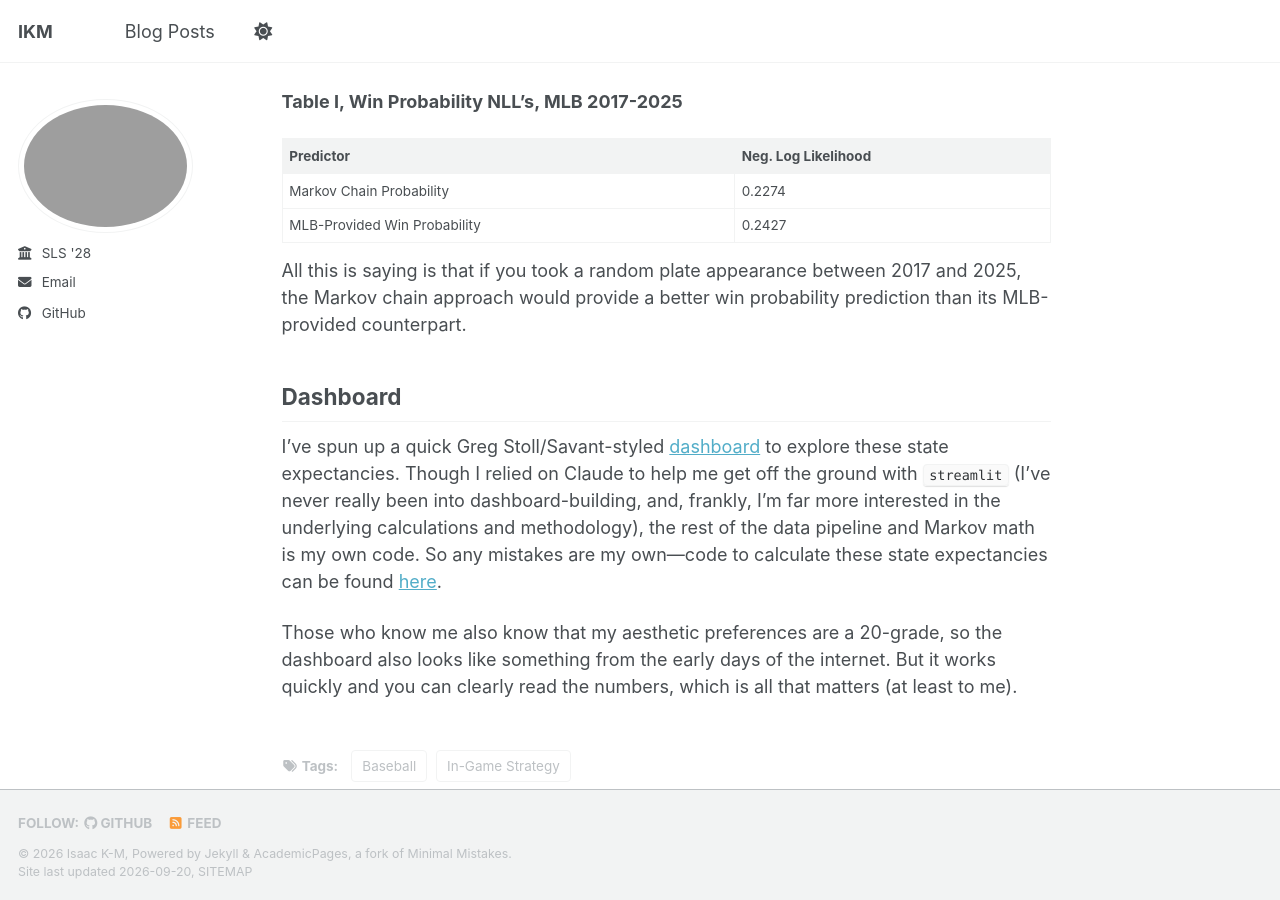
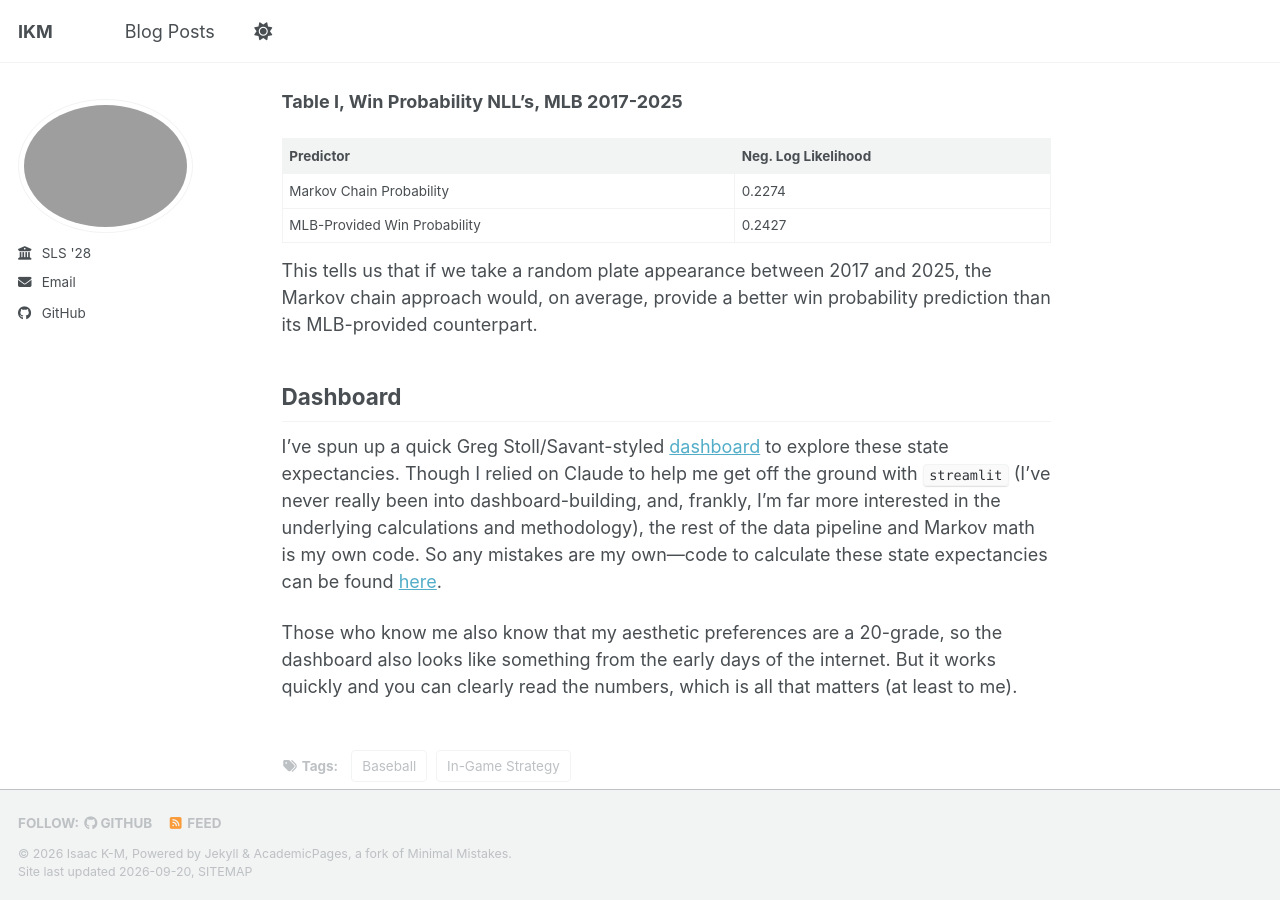
Before and after one commit to isaackleislemurphy/isaackleislemurphy.github.io, a Jekyll site: the page built from _posts/2026-09-19-blog-post-1.md, in a window 1280 px wide and 900 px high, scrolled down 6297 px. Built offline with Jekyll 4.4.1, drawn with Linux system fonts in a browser that asks for light colours; a style sheet for code colours, icons or effects is not loaded.

Commit message:
language

```diff
--- a/_posts/2026-09-19-blog-post-1.md
+++ b/_posts/2026-09-19-blog-post-1.md
@@ -101,7 +101,7 @@ It’s not perfect—there’s a very slight “S” shape—but certainly passa
 | Markov Chain Probability | 0.2274 |
 | MLB-Provided Win Probability | 0.2427 |
 
-All this is saying is that if you took a random plate appearance between 2017 and 2025, the Markov chain approach would provide a better win probability prediction than its MLB-provided counterpart.
+This tells us that if we take a random plate appearance between 2017 and 2025, the Markov chain approach would, on average, provide a better win probability prediction than its MLB-provided counterpart.
 
 ## Dashboard
 
```
